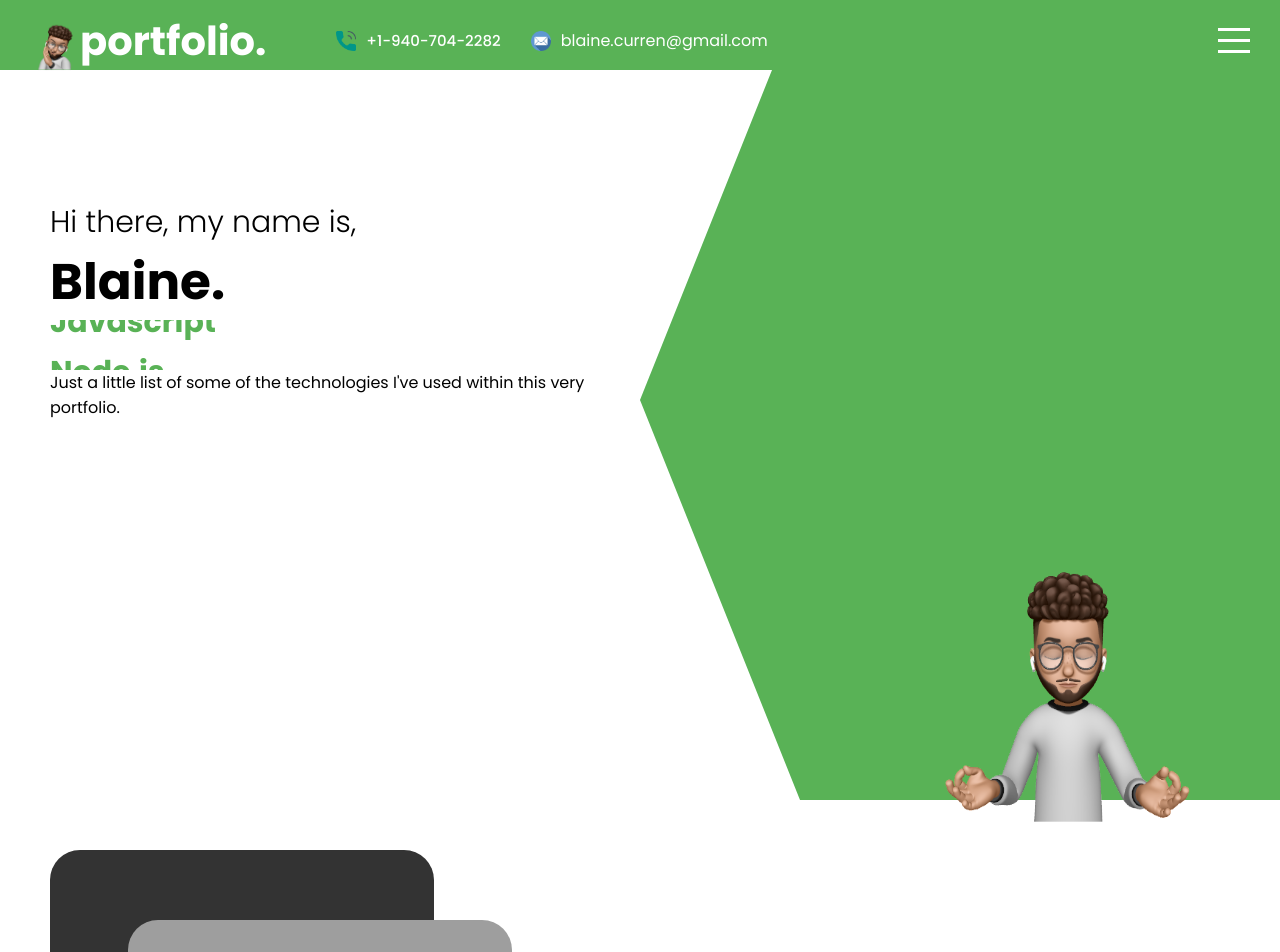
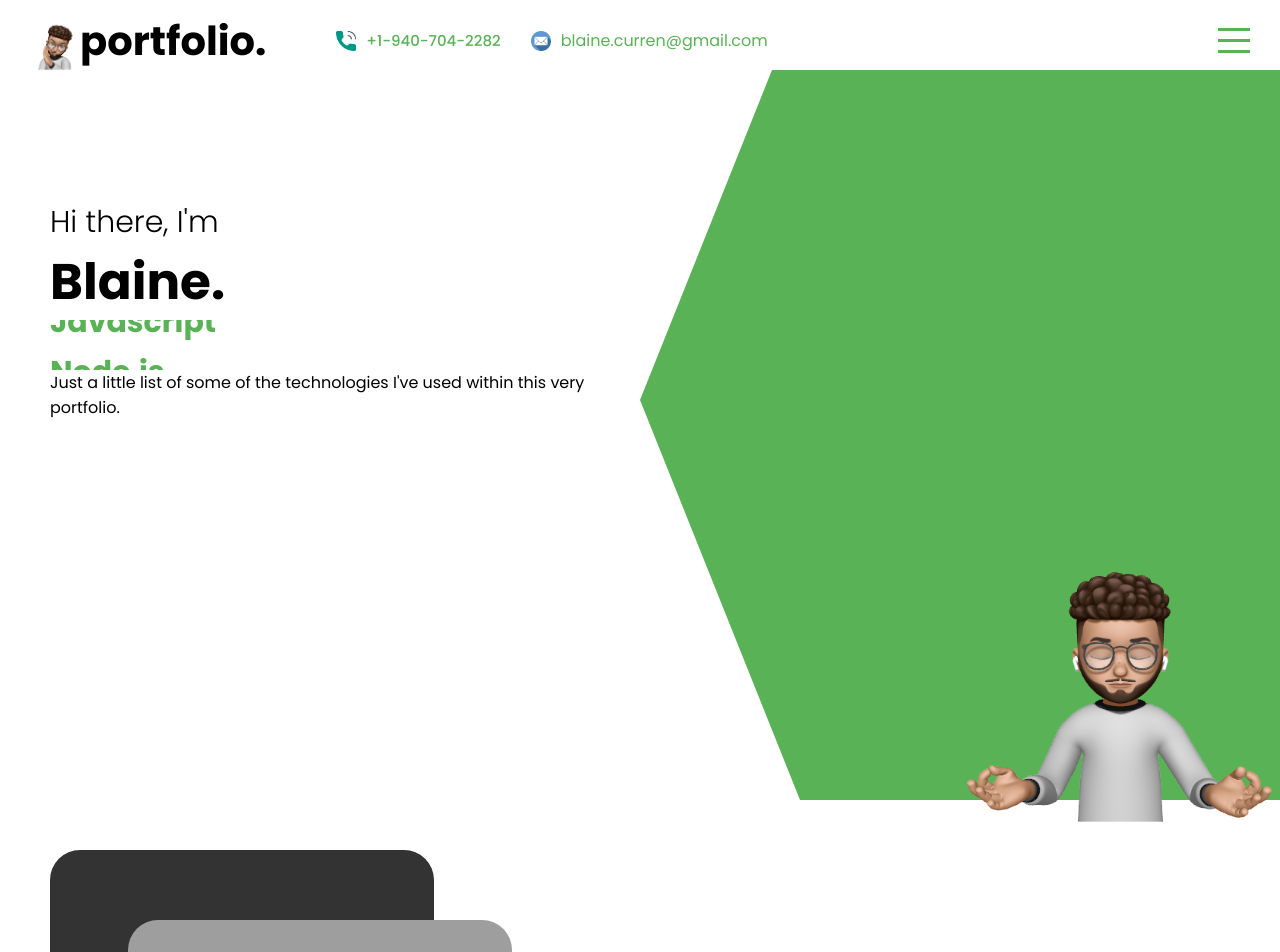
Before and after one commit to blainecurren/portfolio-2, a React (Create React App) app: page / in a window 1280 px wide. Shown: the top 952 px of the page. Built offline with nearby package versions, Linux system fonts and the light colour scheme; grey boxes are pictures that could not be loaded.

Commit message:
added top / right prop to intro memoji

```diff
--- a/src/components/intro/Intro.jsx
+++ b/src/components/intro/Intro.jsx
@@ -7,7 +7,7 @@ const Intro = () => {
     <div className="i">
       <div className="i-left">
         <div className="i-left-wrapper">
-          <h2 className="i-intro">Hi there, my name is,</h2>
+          <h2 className="i-intro">Hi there, I'm</h2>
           <h1 className="i-name">Blaine.</h1>
           <div className="i-title">
             <div className="i-title-wrapper">
--- a/src/components/intro/intro.scss
+++ b/src/components/intro/intro.scss
@@ -108,21 +108,23 @@
   bottom: 20px;
 }
 
-.peace {
-  width: 40%;
-  height: 40%;
-  // object-fit: cover;
-  position: absolute;
-  margin-top: 532px;
-  margin-left: 300px;
-}
-
 .i-bg {
   clip-path: polygon(100% 0%, 100% 51%, 100% 100%, 25% 100%, 0% 50%, 25% 0%);
   background-color: $mainColor;
   width: 100%;
   height: 100%;
   position: absolute;
+  top: 0;
+  right: 0;
+}
+
+.peace {
+  width: 40a;
+  height: 40%;
+  // object-fit: cover;
+  position: absolute;
+  margin-top: 531.5px;
+  margin-left: 300px;
   top: 0;
   right: 0;
 }
@@ -143,4 +145,7 @@
   .i-desc {
     display: none;
   }
+
+  .peace {
+  }
 }
--- a/src/components/topbar/topbar.scss
+++ b/src/components/topbar/topbar.scss
@@ -3,8 +3,8 @@
 .topbar {
   width: 100%;
   height: 70px;
-  background-color: $mainColor;
-  color: white;
+  background-color: white;
+  color: $mainColor;
   position: fixed;
   top: 0;
   z-index: 3;
@@ -29,7 +29,7 @@
         font-size: 40px;
         font-weight: 700;
         text-decoration: none;
-        color: inherit;
+        color: black;
         margin-right: 40px;
       }
 
@@ -77,7 +77,7 @@
         span {
           width: 100%;
           height: 3px;
-          background-color: white;
+          background-color: $mainColor;
           transform-origin: left;
           transition: all 2s ease;
         }
```
